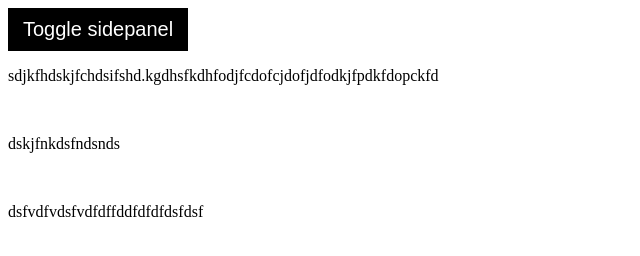
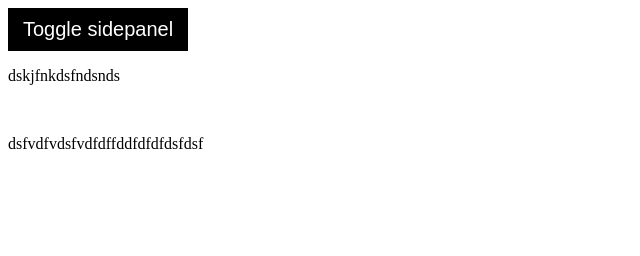
Before and after one commit to harsh116/test, a plain HTML site: page index.html in a window 1280 px wide. Shown: the whole page, without its empty margins (0-640 px from the left). Drawn offline with Linux system fonts and the light colour scheme.

Commit message:
Removing p tag

```diff
--- a/index.html
+++ b/index.html
@@ -1,7 +1,7 @@
 <!DOCTYPE html>
 <html>
 <head>
-	<title>Sidepanel test</title>
+	<title>Sidepanel testh</title>
 	<link rel="stylesheet" type="text/css" href="style.css">
 </head>
 <body>
@@ -15,7 +15,7 @@
 	<button class="openpanel">Toggle sidepanel</button>
 
 
-	<p>sdjkfhdskjfchdsifshd.kgdhsfkdhfodjfcdofcjdofjdfodkjfpdkfdopckfd</p><br>
+
 	<p>dskjfnkdsfndsnds</p><br>
 	<p>dsfvdfvdsfvdfdffddfdfdfdsfdsf</p>
 	<script type="text/javascript" src="script.js"></script>
```
